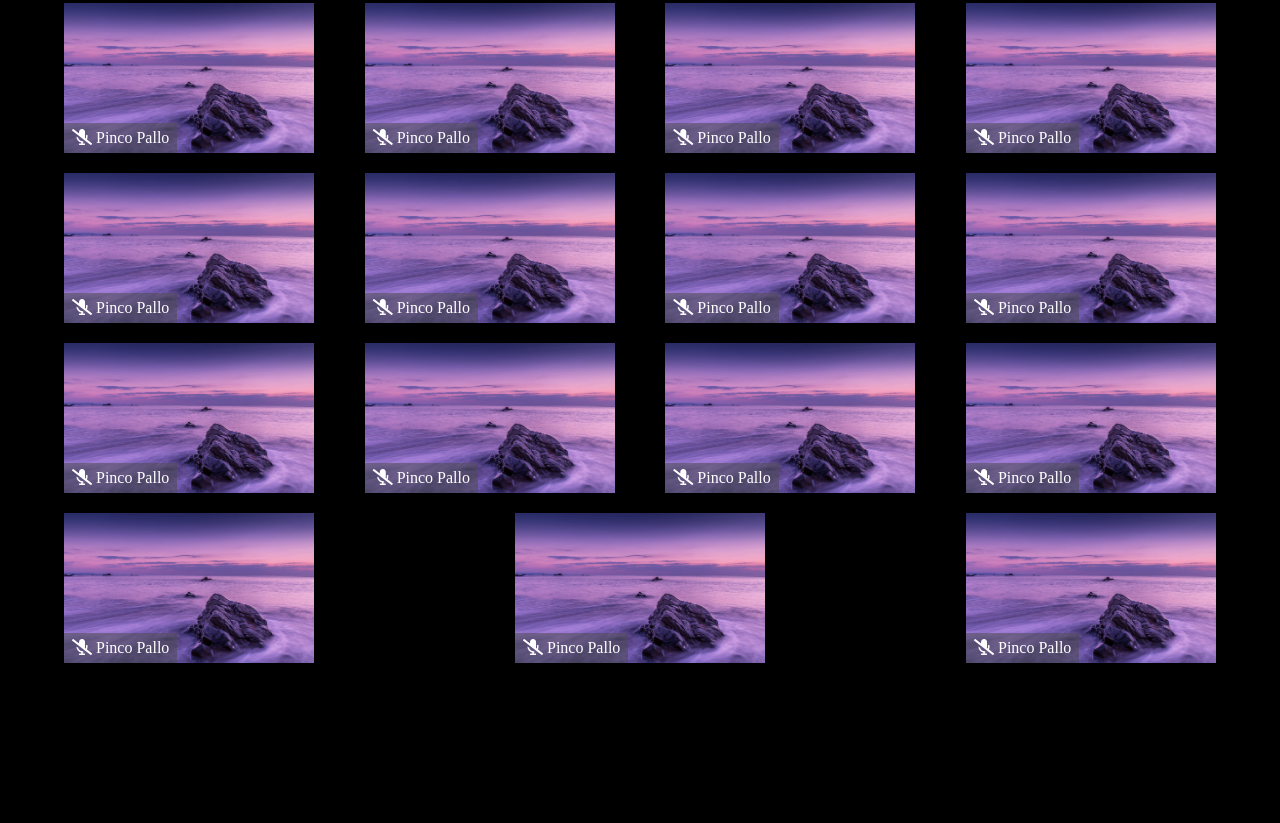
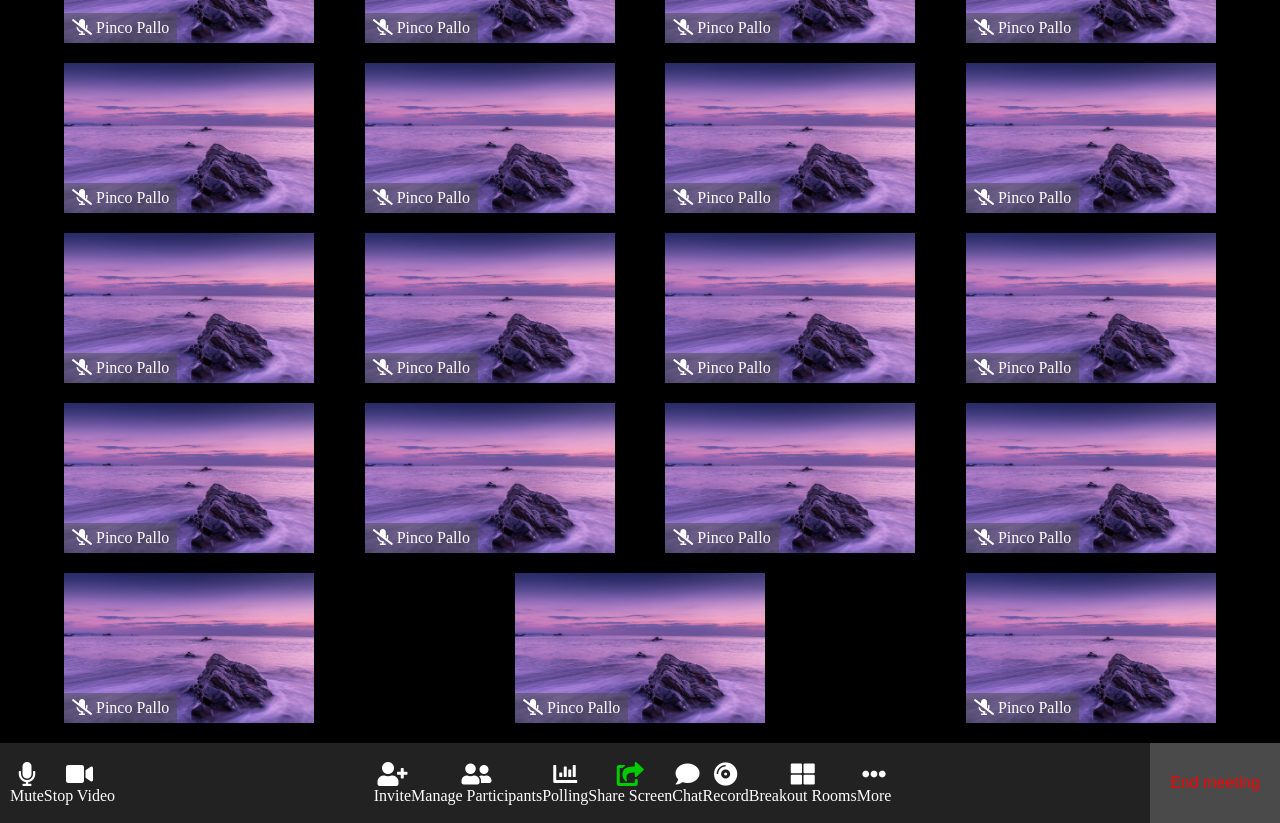
Before and after one commit to RooRsmoka/html-css-zoom, a plain HTML site: page index.html in a window 1280 px wide. Shown: the part 892-1715 px from the top of the page. Before the commit the page ends 1575 px from the top, so only its background shows below. Drawn offline with Linux system fonts and the light colour scheme.

Commit message:
creazione footer e contenuti

```diff
--- a/css/style.css
+++ b/css/style.css
@@ -15,8 +15,13 @@ body{
 }
 
 .container-dir {
-    flex-direction: column;
+    flex-flow: column wrap;
     justify-content: space-between;
+}
+
+.icon-box {
+    color: #fff;
+    text-align: center;
 }
 /**************************************/
 
@@ -24,6 +29,7 @@ body{
 .button-container {
     width: 100%;
     height: 45px;
+    margin-bottom: 60px;
     justify-content: end;
     align-items: center;
 }
@@ -76,3 +82,42 @@ button {
     padding: 6px 8px;
 }
 /* / Container immagini */
+
+/* Footer */
+.footer {
+    width: 100%;
+    height: 80px;
+    background-color: #222222;
+    display: flex;
+    justify-content: space-between;
+    align-items: center;
+}
+
+.icon .fas {
+    font-size: 24px;
+}
+
+.fa-share-square {
+    color: #00CB00;
+}
+
+.left-footer {
+    margin-left: 10px;
+}
+
+.central-footer {
+
+}
+
+.right-footer {
+    height: 80px;
+}
+
+.right-footer button {
+    font-size: 16px;
+    border-radius: 0;
+    margin: 0;
+    color: #FF0000;
+    padding: 0 20px;
+}
+/* / Footer */
--- a/index.html
+++ b/index.html
@@ -267,5 +267,78 @@
         </div>
         <!-- / Container immagini -->
     </div>
+    <!-- Footer -->
+    <footer>
+        <div class="flex footer">
+            <div class="flex left-footer">
+                <div class="icon-box">
+                    <div class="icon">
+                        <i class="fas fa-microphone"></i>
+                    </div>
+                    <span>Mute</span>
+                </div>
+                <div class="icon-box">
+                    <div class="icon">
+                        <i class="fas fa-video"></i>
+                    </div>
+                    <span>Stop Video</span>
+                </div>
+            </div>
+            <div class="flex central-footer">
+                <div class="icon-box">
+                    <div class="icon">
+                        <i class="fas fa-user-plus"></i>
+                    </div>
+                    <span>Invite</span>
+                </div>
+                <div class="icon-box">
+                    <div class="icon">
+                        <i class="fas fa-user-friends"></i>
+                    </div>
+                    <span>Manage Participants</span>
+                </div>
+                <div class="icon-box">
+                    <div class="icon">
+                        <i class="fas fa-chart-bar"></i>
+                    </div>
+                    <span>Polling</span>
+                </div>
+                <div class="icon-box">
+                    <div class="icon">
+                        <i class="fas fa-share-square"></i>
+                    </div>
+                    <span>Share Screen</span>
+                </div>
+                <div class="icon-box">
+                    <div class="icon">
+                        <i class="fas fa-comment"></i>
+                    </div>
+                    <span>Chat</span>
+                </div>
+                <div class="icon-box">
+                    <div class="icon">
+                        <i class="fas fa-compact-disc"></i>
+                    </div>
+                    <span>Record</span>
+                </div>
+                <div class="icon-box">
+                    <div class="icon">
+                        <i class="fas fa-th-large"></i>
+                    </div>
+                    <span>Breakout Rooms</span>
+                </div>
+                <div class="icon-box">
+                    <div class="icon">
+                        <i class="fas fa-ellipsis-h"></i>
+                    </div>
+                    <span>More</span>
+                </div>
+            </div>
+            <div class="flex right-footer">
+                <button>End meeting</button>
+            </div>
+        </div>
+    </footer>
+    <!-- / Footer -->
 </body>
 </html>
```
